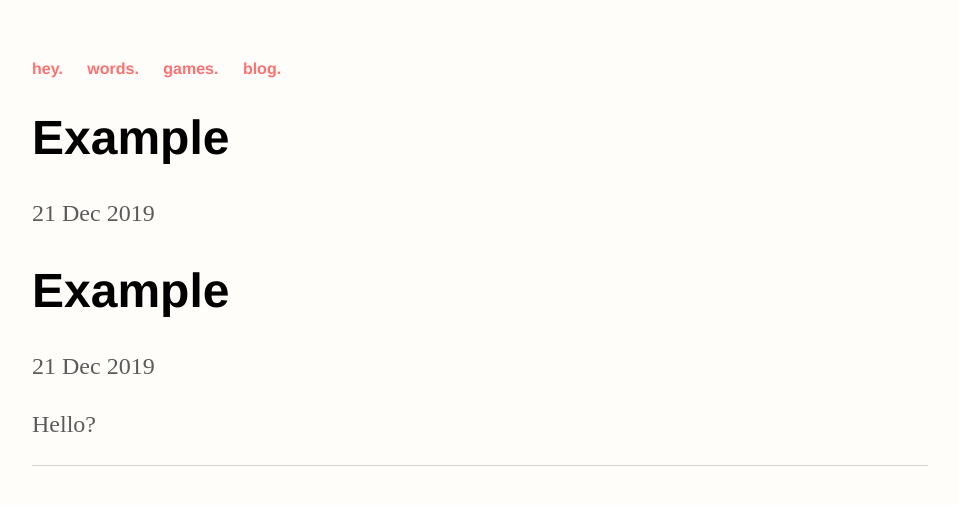
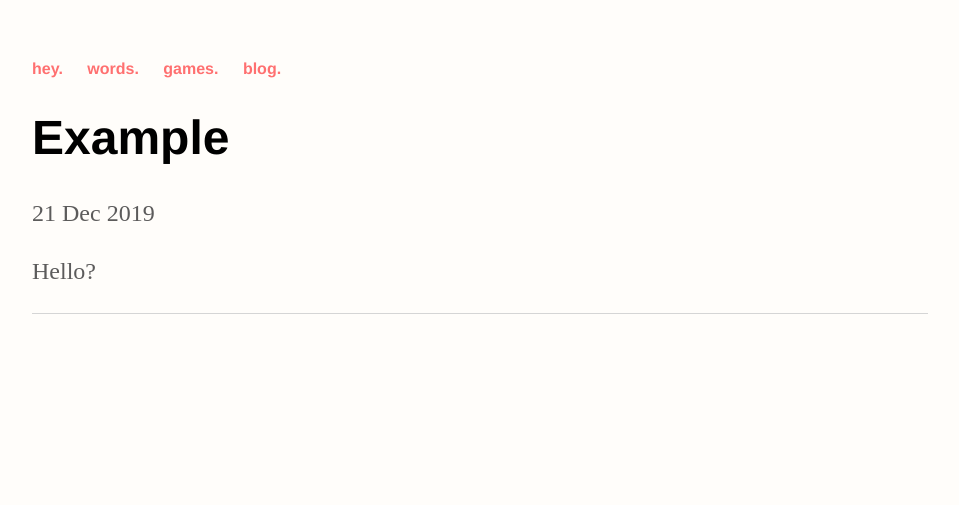
Before and after one commit to ScarletCatalie/ScarletCatalie.github.io, a Jekyll site: the page built from _posts/2019-12-21-example.md, in a window 1280 px wide. Shown: the top 505 px of the page, without its empty margins (160-1119 px from the left). Built offline with Jekyll 4.4.1, drawn with Linux system fonts in a browser that asks for light colours.

Commit message:
Update 2019-12-21-example.md

```diff
--- a/_posts/2019-12-21-example.md
+++ b/_posts/2019-12-21-example.md
@@ -1,7 +1,4 @@
 ---
 layout: post
 ---
-<h1>{{ page.title }}</h1>
-<p class="post">{{ page.date | date_to_string }}</p>
-
 Hello?
```
